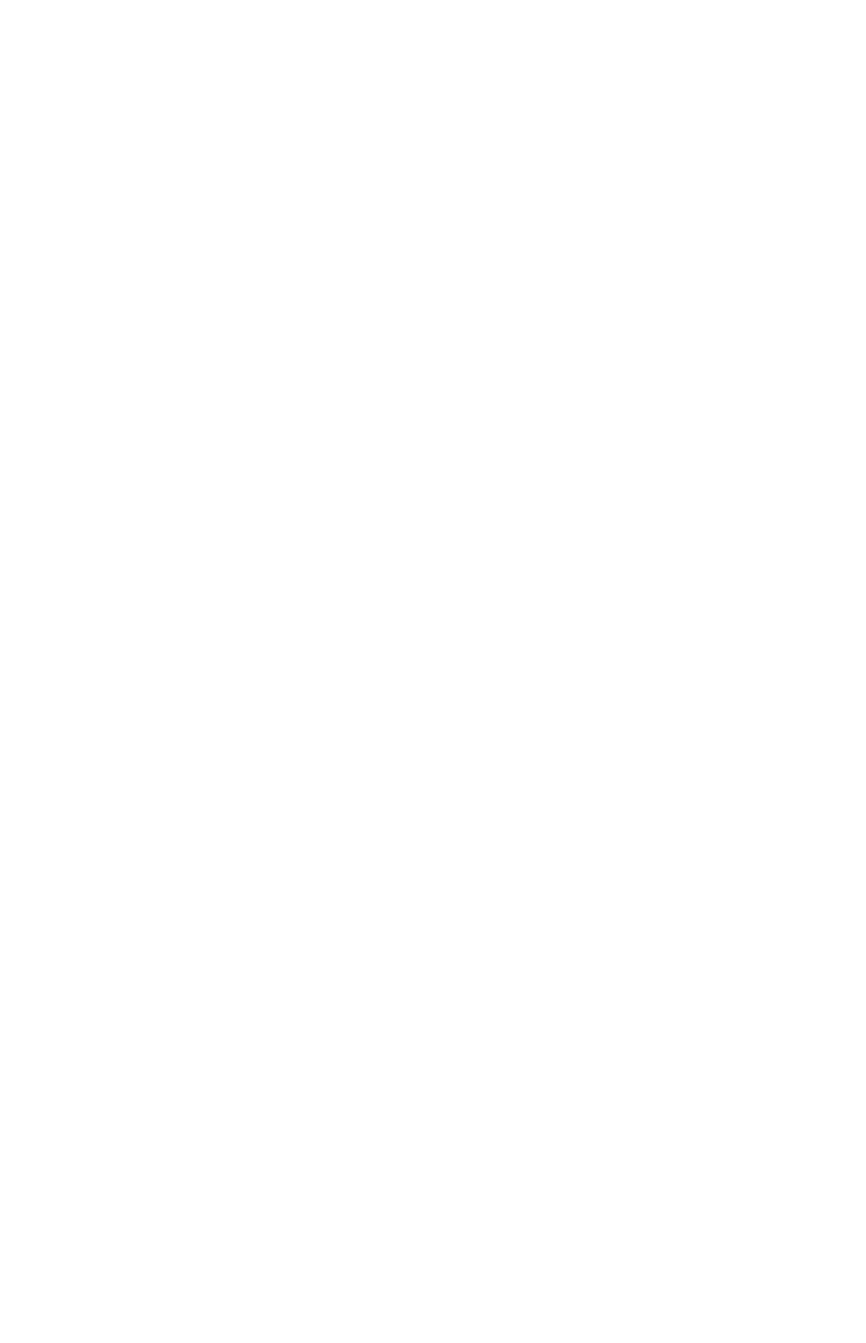
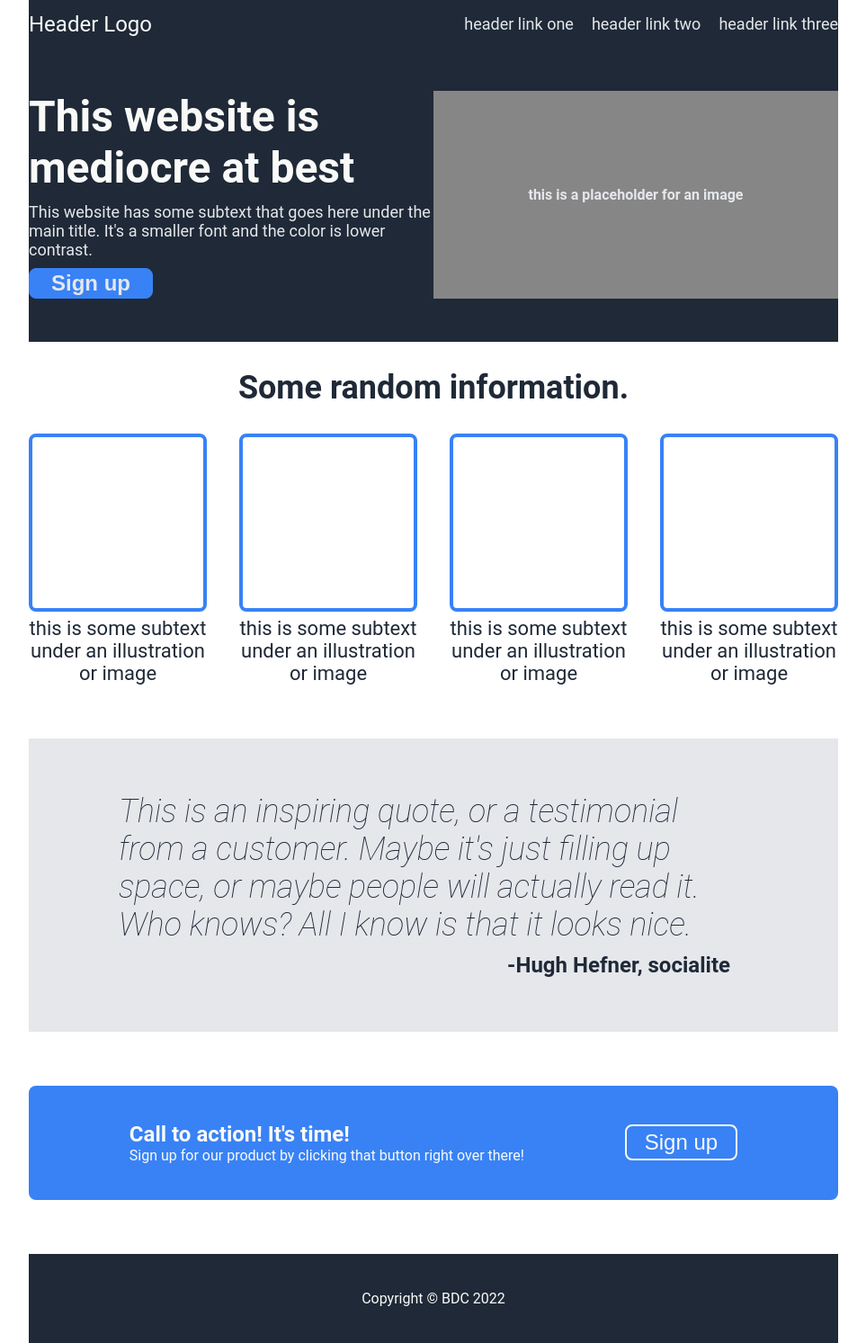
Before and after one commit to metzbot/bdc-landing-page, a plain HTML site: page index.html in a window 1280 px wide. Shown: the whole page at 90% size, without its empty margins (158-1121 px from the left). Before the commit the page ends 800 px from the top, so only its background shows below. Drawn offline with Linux system fonts and the light colour scheme.

Commit message:
initial commit css

```diff
--- a/index.html
+++ b/index.html
@@ -1,5 +1,90 @@
 <!DOCTYPE html>
 <html lang="en">
 
+<head>
+    <meta charset="UTF-8">
+    <meta name="viewport" content="width=device-width, initial-scale=1.0">
+    <link rel="stylesheet" href="styles.css">
+    <title>Blue Diamond Controls</title>
+</head>
+
+<body>
+    <header class="header">
+        <div class="headerLeft">
+            Header Logo
+        </div>
+        <nav class="headerRightNav">
+            <ul>
+                <li><a href="./index.html">header link one</a></li>
+                <li><a href="./index.html">header link two</a></li>
+                <li><a href="./index.html">header link three</a></li>
+            </ul>
+        </nav>
+    </header>
+
+    <div class="content">
+        <div class="hero">
+            <div class="heroLeft">
+                <h2 class="mainTitle">
+                    This website is mediocre at best
+                </h2>
+                <p class="subText">
+                    This website has some subtext that goes here under the main title. It's a smaller font and the color
+                    is lower contrast.
+                </p>
+                <button>Sign up</button>
+            </div>
+            <div class="heroRight">
+                this is a placeholder for an image
+            </div>
+        </div>
+
+        <div class="tiles">
+            <h2 class="tileHeader">Some random information.</h2>
+            <div class="tileBox">
+                <div class="tile">
+                    <div class="emptyTile"></div>
+                    <div class="tileText">this is some subtext under an illustration or image</div>
+                </div>
+                <div class="tile">
+                    <div class="emptyTile"></div>
+                    <div class="tileText">this is some subtext under an illustration or image</div>
+                </div>
+                <div class="tile">
+                    <div class="emptyTile"></div>
+                    <div class="tileText">this is some subtext under an illustration or image</div>
+                </div>
+                <div class="tile">
+                    <div class="emptyTile"></div>
+                    <div class="tileText">this is some subtext under an illustration or image</div>
+                </div>
+            </div>
+        </div>
+
+        <div class="testimonials">
+            <p class="quote">This is an inspiring quote, or a testimonial from a customer. Maybe it's just filling up
+                space, or maybe people will actually read it. Who knows? All I know is that it looks nice.</p>
+            <div class="author">-Hugh Hefner, socialite</div>
+        </div>
+
+        <div class="subfooter">
+            <div class="subfooterBox">
+                <div class="subfootText">
+                    <h2 class="titleText">Call to action! It's time!</h2>
+                    <div class="text">Sign up for our product by clicking that button right over there!</div>
+                </div>
+                <button>Sign up</button>
+            </div>
+        </div>
+    </div>
+
+    <div class="footer">
+        <div class="footerLeft"></div>
+        <div class="footerMid">
+            Copyright <span>&copy;</span> BDC 2022
+        </div>
+        <div class="footerRight"></div>
+    </div>
+</body>
 
 </html>
--- /dev/null
+++ b/styles.css
@@ -0,0 +1,205 @@
+html {
+    display: flex;
+    flex-direction: column;
+    align-items: center;
+}
+
+body {
+    font-family: Roboto, 'Open Sans', 'Helvetica Neue', sans-serif;
+    width: 900px;
+    margin: 0;
+    display: flex;
+    flex-direction: column;
+    justify-content: center;
+    padding: max 0;
+}
+
+.header {
+    display: flex;
+    flex-direction: row;
+    justify-content: space-between;
+    background-color: #1F2937;
+}
+
+.headerLeft {
+    display: flex;
+    align-items: center;
+    font-size: 24px;
+    color: #F9FAF8;
+}
+
+.headerRightNav {
+    display: flex;
+    align-items: center;
+    margin-left: auto;
+}
+
+.headerRightNav ul {
+    display: flex;
+    flex-direction: row;
+    list-style-type: none;
+    gap: 20px;
+}
+
+.headerRightNav a {
+    text-decoration: none;
+    color: #E5E7EB;
+    font-size: 18px;
+}
+
+.hero {
+    display: flex;
+    flex-direction: row;
+    background-color: #1F2937;
+    padding-top: 48px;
+    padding-bottom: 48px;
+}
+
+.heroLeft {
+    display: flex;
+    flex-direction: column;
+    justify-content: flex-start;
+    align-items: flex-start;
+    flex: 1;
+    gap: 10px;
+}
+
+.heroLeft .mainTitle {
+    font-size: 48px;
+    font-weight: bolder;
+    color: #F9FAF8;
+    margin: 0;
+}
+
+.heroLeft .subText {
+    font-size: 18px;
+    color: #E5E7EB;
+    margin: 0;
+}
+
+.heroLeft button {
+    background-color: #3882F6;
+    color: #E5E7EB;
+    border: 1px solid #3882F6;
+    border-radius: 8px;
+    font-size: 24px;
+    font-weight: bold;
+    padding: 2px 24px;
+}
+
+.heroRight {
+    background-color: #868686;
+    color: #E5E7EB;
+    font-weight: bold;
+    display: flex;
+    flex: 1;
+    align-items: center;
+    justify-content: center;
+}
+
+.tiles {
+    display: flex;
+    flex-direction: column;
+    align-items: center;
+}
+
+.tileHeader {
+    color: #1F2937;
+    font-size: 36px;
+    font-weight: bolder;
+}
+
+.tileBox {
+    display: flex;
+    flex-direction: row;
+    gap: 36px;
+    padding-bottom: 60px;
+}
+
+.tile {
+    display: flex;
+    flex-direction: column;
+    justify-content: center;
+    gap: 6px;
+}
+
+.emptyTile {
+    border: 4px solid #3882F6;
+    border-radius: 8px;
+}
+
+.emptyTile:before {
+    content: '';
+    display: block;
+    padding-top: 100%;
+}
+
+.tileText {
+    text-align: center;
+    color: #1F2937;
+    font-size: 22px;
+}
+
+.testimonials {
+    display: flex;
+    flex-direction: column;
+    background-color: #E5E7EB;
+    color: #1F2937;
+    padding: 60px;
+    gap: 10px;
+}
+
+.quote {
+    font-size: 36px;
+    font-style: italic;
+    font-weight: lighter;
+    padding: 0 40px;
+    padding-bottom: 0;
+    margin: 0;
+}
+
+.author {
+    align-self: flex-end;
+    padding-right: 60px;
+    font-size: 24px;
+    font-weight: bold;
+}
+
+.subfooter {
+    display: flex;
+    justify-content: center;
+    margin: 60px 0;
+}
+
+.subfooterBox {
+    display: flex;
+    flex-direction: row;
+    justify-content: space-evenly;
+    align-items: center;
+    border-radius: 8px;
+    background-color: #3882F6;
+    color: #F9FAF8;
+    width: 900px;
+    padding: 40px 0;
+}
+
+.subfooterBox button {
+    background-color: #3882F6;
+    color: #F9FAF8;
+    border: 2px solid #F9FAF8;
+    border-radius: 8px;
+    font-size: 24px;
+    padding: 4px 20px;
+}
+
+.subfootText .titleText{
+    margin: 0;
+}
+
+.footer {
+    background-color: #1F2937;
+    display: flex;
+    justify-content: center;
+    color: #F9FAF8;
+    padding: 40px;
+}
```
